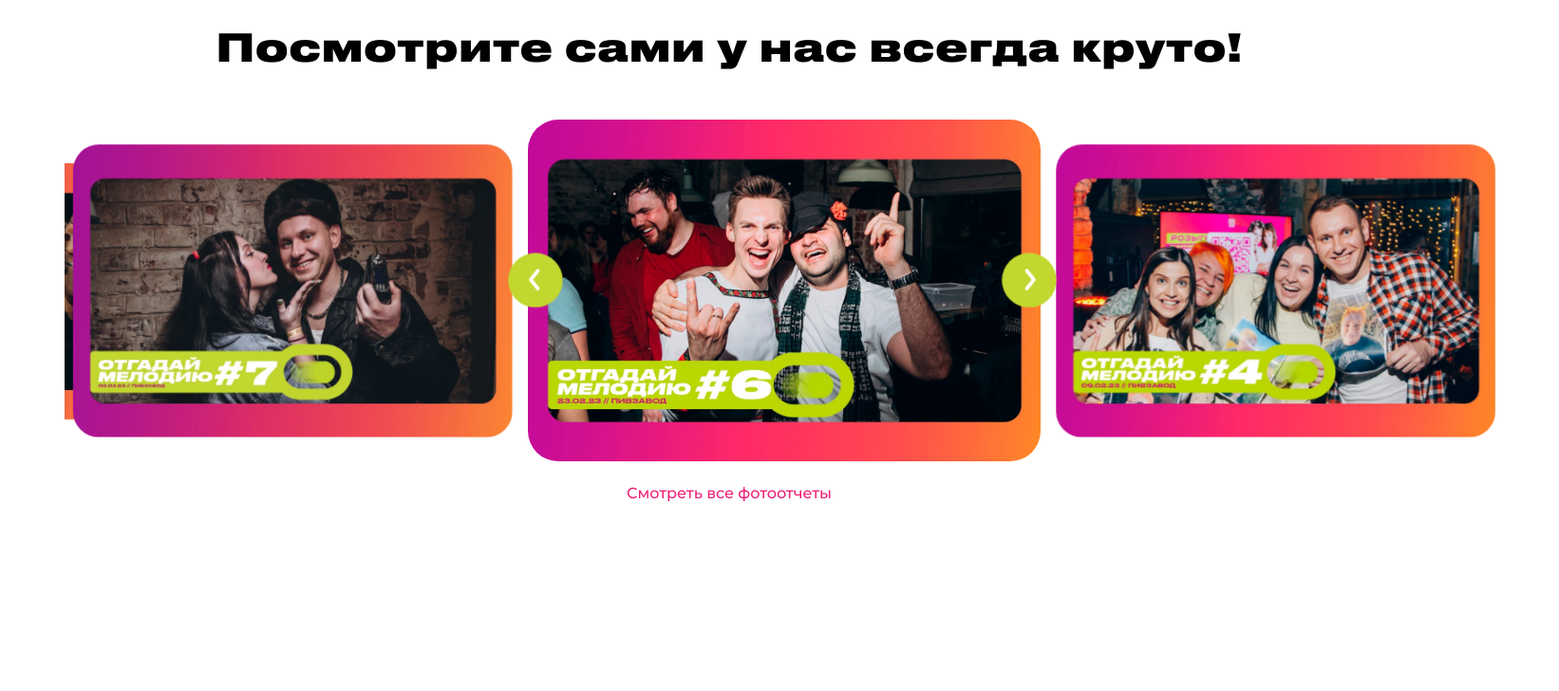
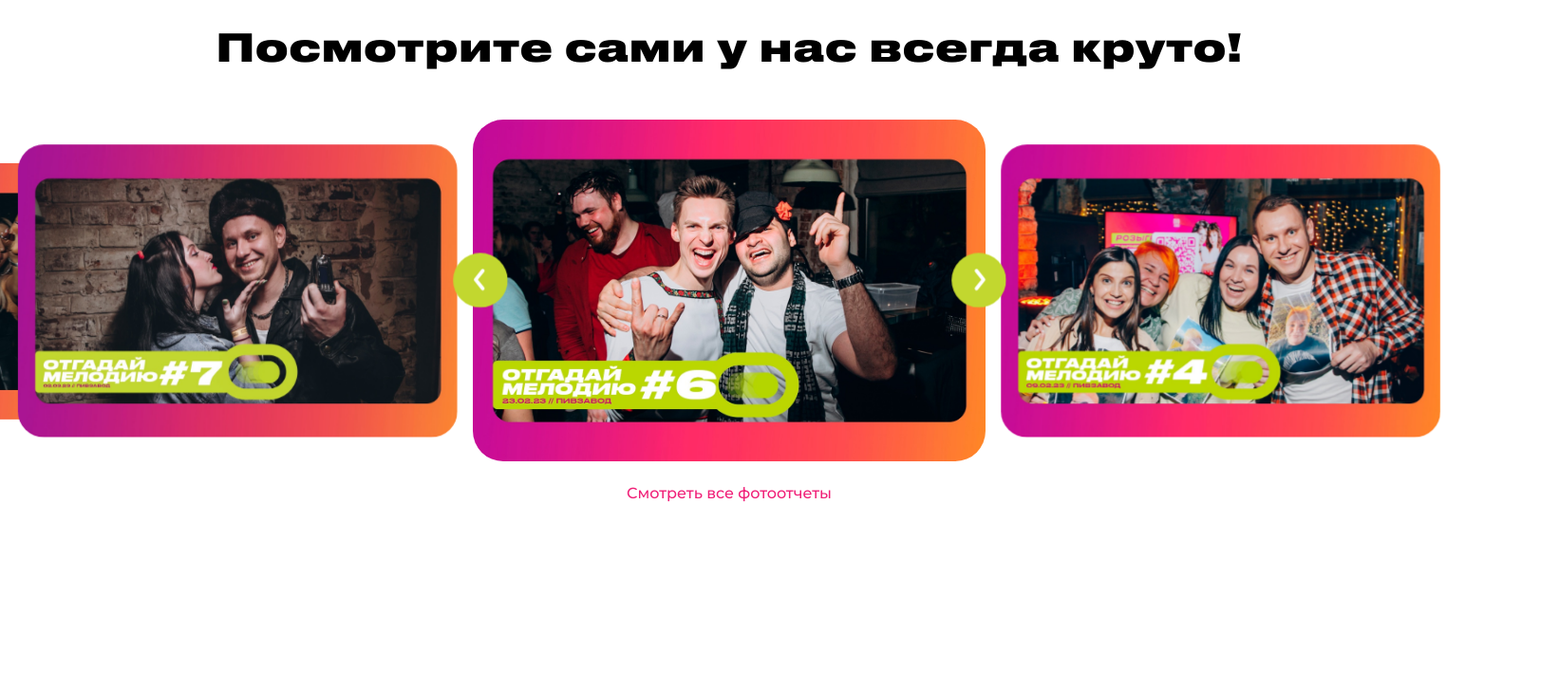
Before and after one commit to otgadaymelody/otgadaymelody-web, a React (Create React App) app: page / in a window 1536 px wide. Shown: the part 4900-5628 px from the top of the page at 95% size, 1642 px wide, since content can reach past the window. Built offline with nearby package versions, Linux system fonts and the light colour scheme; no server answers.

Commit message:
fix(photo-gallery): fix swiper padding on a large view sizes

```diff
--- a/src/components/photo-gallery/PhotoGallery.css
+++ b/src/components/photo-gallery/PhotoGallery.css
@@ -87,18 +87,20 @@
   .photo-gallery__photos-list {
     flex-direction: row;
     gap: 24px;
+    width: 100%;
+    overflow: visible;
   }
 
   .photo-gallery__photo {
     width: 540px;
   }
   .photo-gallery__slider-button-prev {
-    left: calc(100vw / 2 - 295px);
+    left: calc(100% / 2 - 285px);
     scale: 1.25;
   }
 
   .photo-gallery__slider-button-next {
-    left: calc(100vw / 2 + 225px);
+    left: calc(100% / 2 + 240px);
     scale: 1.25;
   }
 }
```
